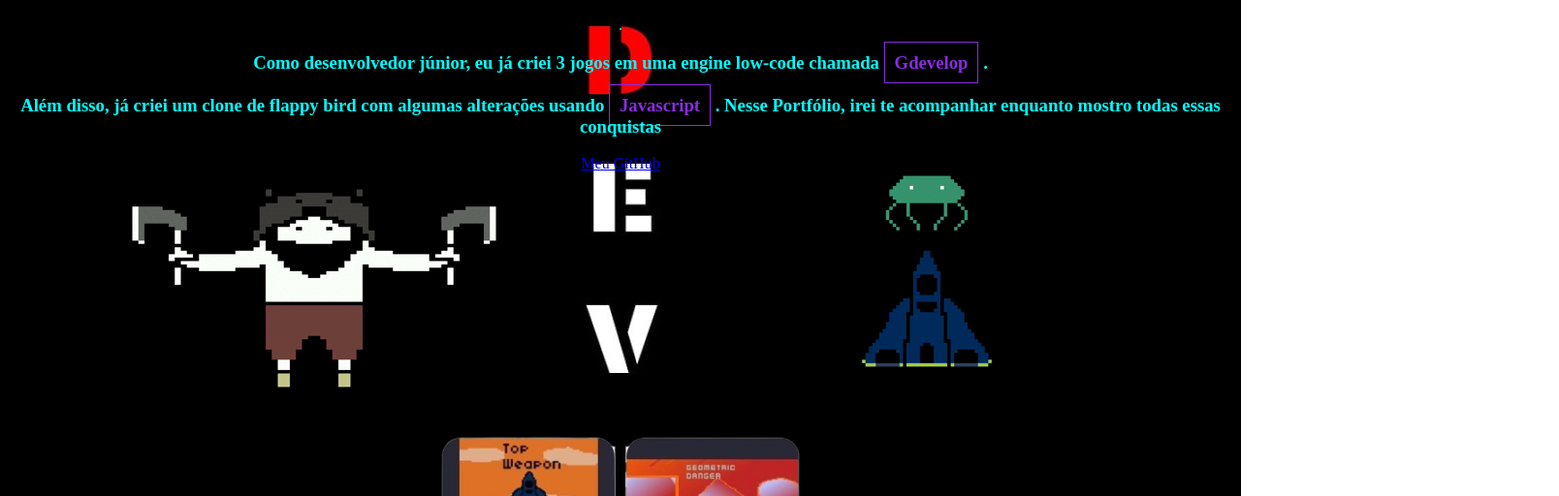
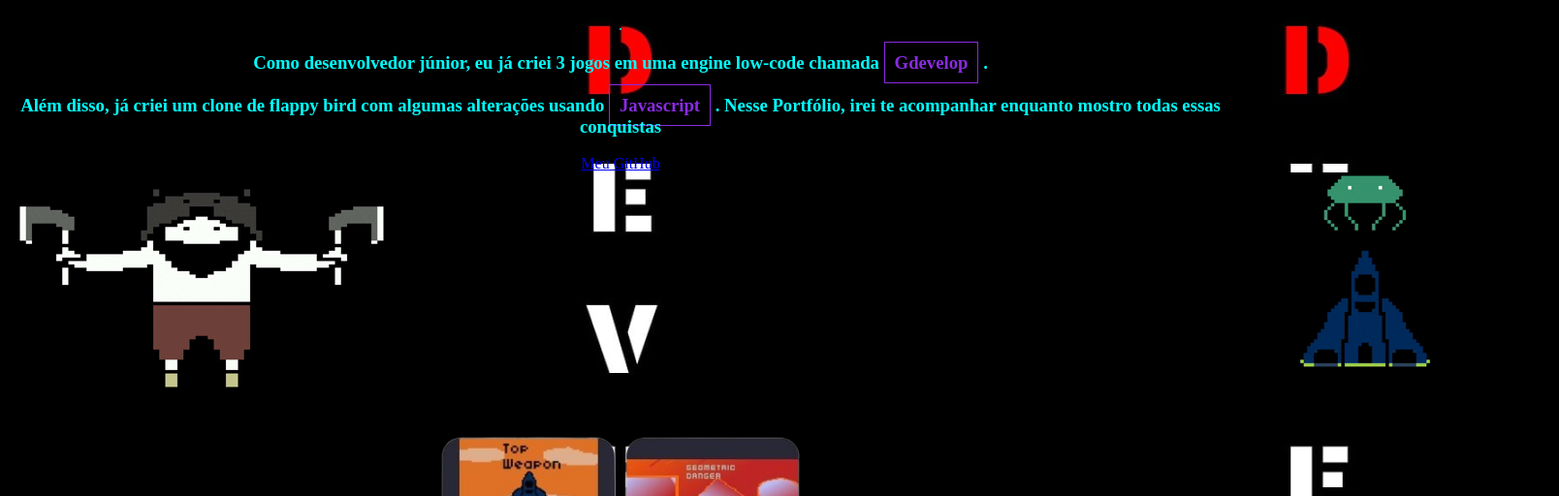
Before and after one commit to John-Peter666/Portfolio, a plain HTML site: page index.html in a window 1280 px wide. Shown: the part 181-693 px from the top of the page at 97% size, 1608 px wide, since content can reach past the window. Drawn offline with Linux system fonts and the light colour scheme.

Commit message:
fiz uma pequena mudança na posição dos gifs

```diff
--- a/styles.css
+++ b/styles.css
@@ -13,9 +13,12 @@ span{
 
 .videos{
     display: flex;
+
+    justify-content: space-between;
+
 }
 img{
-    margin: auto;
+
     width: 350ra0px;
     height: auto;
 
@@ -26,3 +29,7 @@ img{
   bottom: 0;
   left: 920px;
 }
+
+.videos img:last-child{
+    margin-left: 800px;
+}
```
